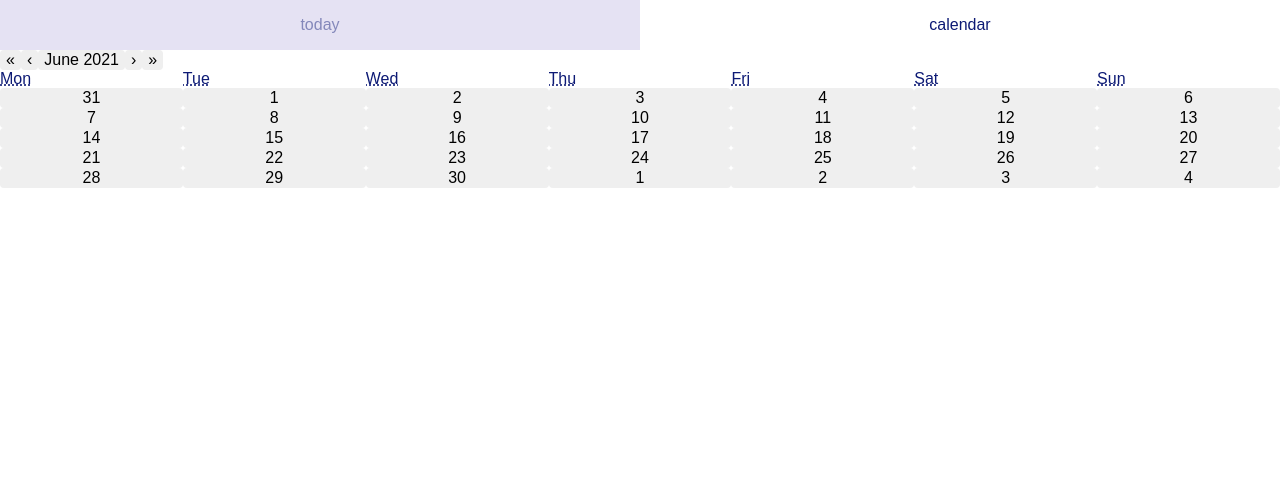
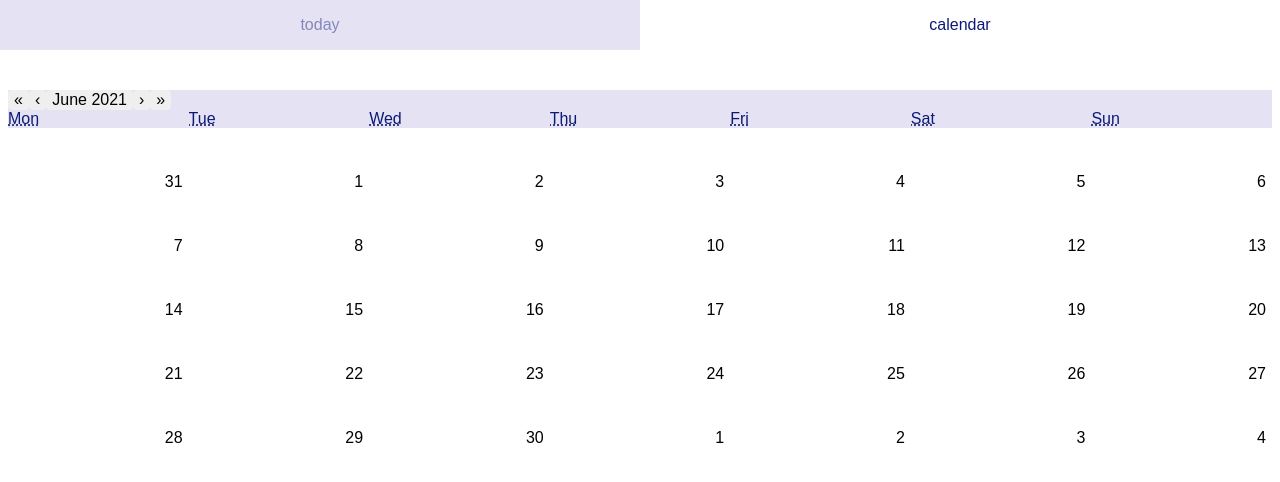
Before and after one commit to jujuzitroni/plants-need-water, a React (Vite) app: page /calendar in a window 1280 px wide. Shown: the top 482 px of the page. Built offline with nearby package versions, Linux system fonts and the light colour scheme.

Commit message:
💄 initial styling of calendar

```diff
--- a/src/app/pages/Calendar/Calendar.module.css
+++ b/src/app/pages/Calendar/Calendar.module.css
@@ -1,4 +1,17 @@
-.calendar h2 {
-  color: thistle;
-  text-align: center;
+.container {
+  padding: 0.5em;
 }
+
+.tile {
+  background-color: #fff;
+  border-radius: 0;
+  height: 4em;
+  display: flex;
+  align-items: flex-end;
+  justify-content: flex-end;
+}
+
+.cal {
+  margin-top: 2em;
+  background-color: var(--main-color);
+}
```
